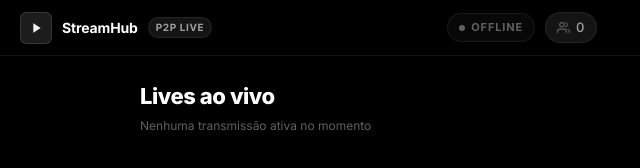
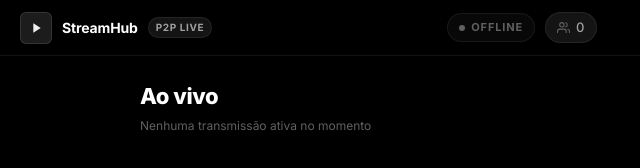
Before and after one commit to martinirp/watchpt, a website: page public/index.html in a window 1280 px wide. Shown: the top 168 px of the page, 0-640 px from the left. Drawn offline with nearby package versions, Linux system fonts and the light colour scheme; no server answers; sample sign-in values are in the browser's storage.

Commit message:
style: titulo do lobby para 'Ao vivo'

```diff
--- a/public/index.html
+++ b/public/index.html
@@ -72,7 +72,7 @@
     <div class="lobby-inner">
       <div class="lobby-head">
         <div class="lobby-head-text">
-          <h1 class="lobby-title">Lives ao vivo</h1>
+          <h1 class="lobby-title">Ao vivo</h1>
           <p id="lobbySubtitle" class="lobby-subtitle">Carregando transmissões...</p>
         </div>
         <button id="btnRefreshLobby" class="btn-lobby-refresh">
```
